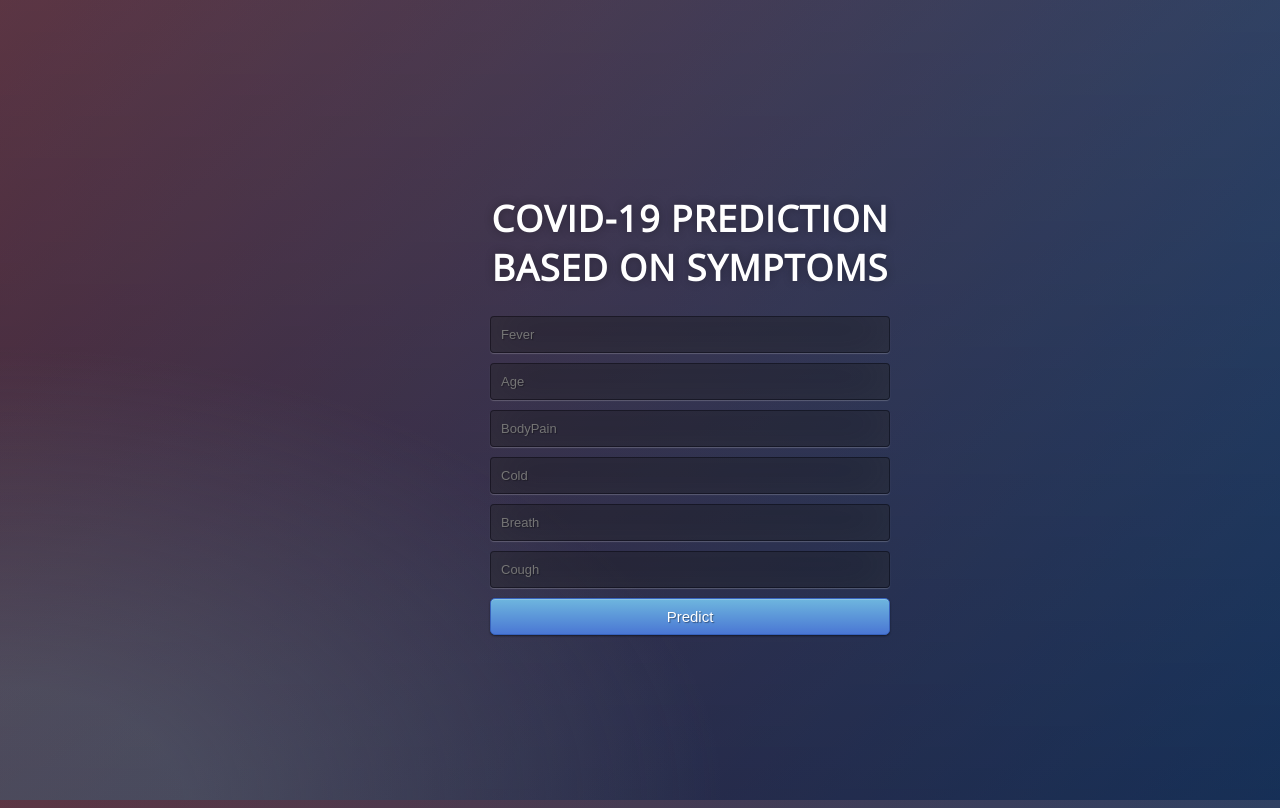
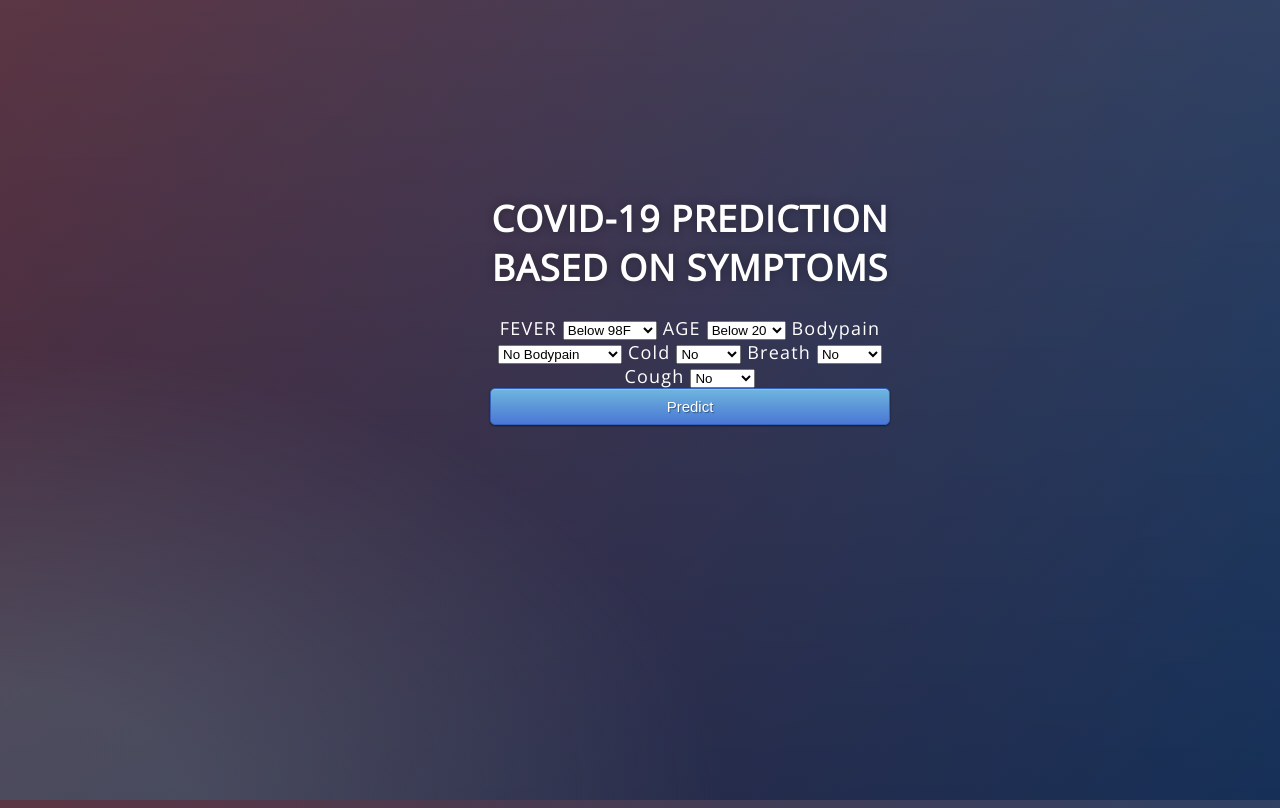
Before and after one commit to SaishMendke/covid_app, a Flask app: page / in a window 1280 px wide. Run offline with Flask 2, Linux system fonts and the light colour scheme.

Commit message:
Update index.html

```diff
--- a/templates/index.html
+++ b/templates/index.html
@@ -18,12 +18,47 @@
 
      <!-- Main Input For Receiving Query to our ML -->
     <form action="{{ url_for('predict')}}"method="post">
-        <input type="text" name="fever" placeholder="Fever" required="required" />
-        <input type="text" name="age" placeholder="Age" required="required" />
-        <input type="text" name="bodypain" placeholder="BodyPain" required="required" />
-        <input type="text" name="cold" placeholder="Cold" required="required" />
-        <input type="text" name="breath" placeholder="Breath" required="required" />
-        <input type="text" name="cough" placeholder="Cough" required="required" />
+       <label for="fever">FEVER</label>
+         <select id="fever" name="fever" placeholder="Select the category" required="required">
+           <option value="98">Below 98F</option>
+           <option value="99">98 - 100 F</option>
+           <option value="102">101-103F</option>
+           <option value="104">Above 104F</option>
+         </select>
+       <label for="age">AGE</label>
+         <select id="age" name="age" placeholder="Age" required="required">
+           <option value="10">Below 20</option>
+           <option value="25">21-30</option>
+           <option value="35">31-40</option>
+           <option value="45">41-50</option>
+           <option value="55">51-60</option>
+           <option value="65">61-70</option>
+           <option value="85">Above 70</option>
+          </select>
+      <lable for="bodypain">Bodypain</label>
+          <select id="bodypain" name="bodypain" placeholder="Bodypain" required="required">
+            <option value="0">No Bodypain</option>
+            <option value="1">Mild Bodypain</option>
+            <option value="2">Severe Bodypain</option>
+          </select>
+      <lable for="cold">Cold</label>
+          <select id="cold" name="cold" placeholder="Cold" required="required">
+            <option value="0">No</option>
+            <option value="1">Mild</option>
+            <option value="2">Severe</option>
+          </select>
+      <lable for="breath">Breath</label>
+          <select id="breath" name="breath" placeholder="Breath" required="required">
+            <option value="0">No</option>
+            <option value="1">Mild</option>
+            <option value="2">Severe</option>
+          </select>
+      <lable for="cough">Cough</label>
+          <select id="cough" name="cough" placeholder="Cough" required="required">
+            <option value="0">No</option>
+            <option value="1">Mild</option>
+            <option value="2">Severe</option>
+          </select>
         <button type="submit" class="btn btn-primary btn-block btn-large">Predict</button>
     </form>
 
```
